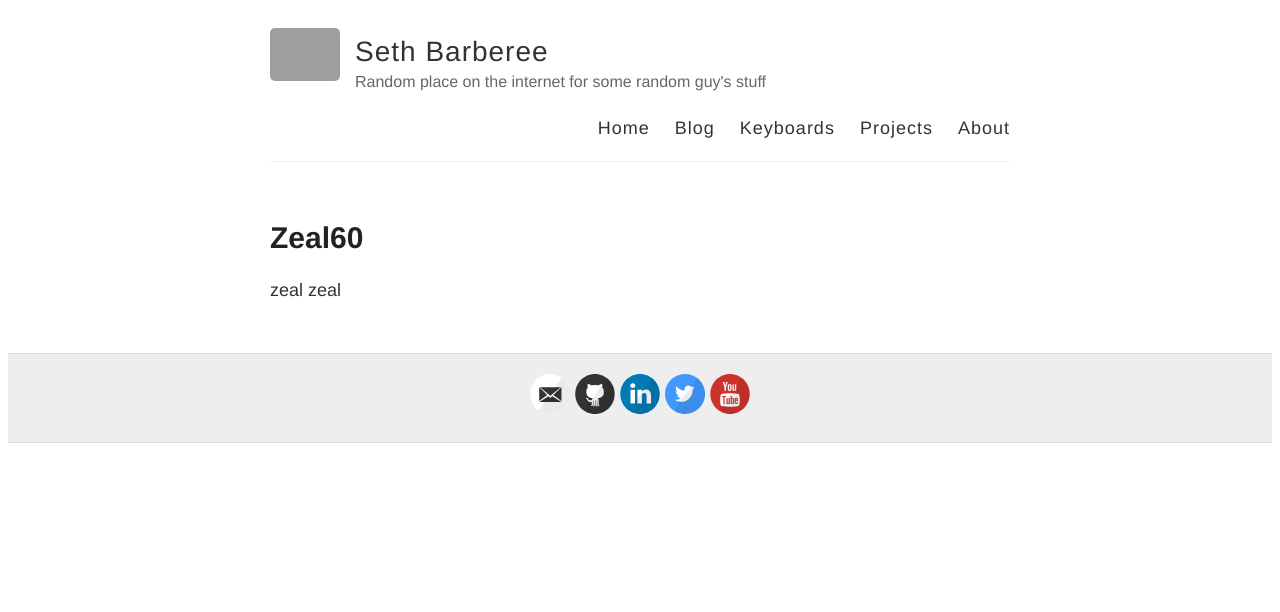
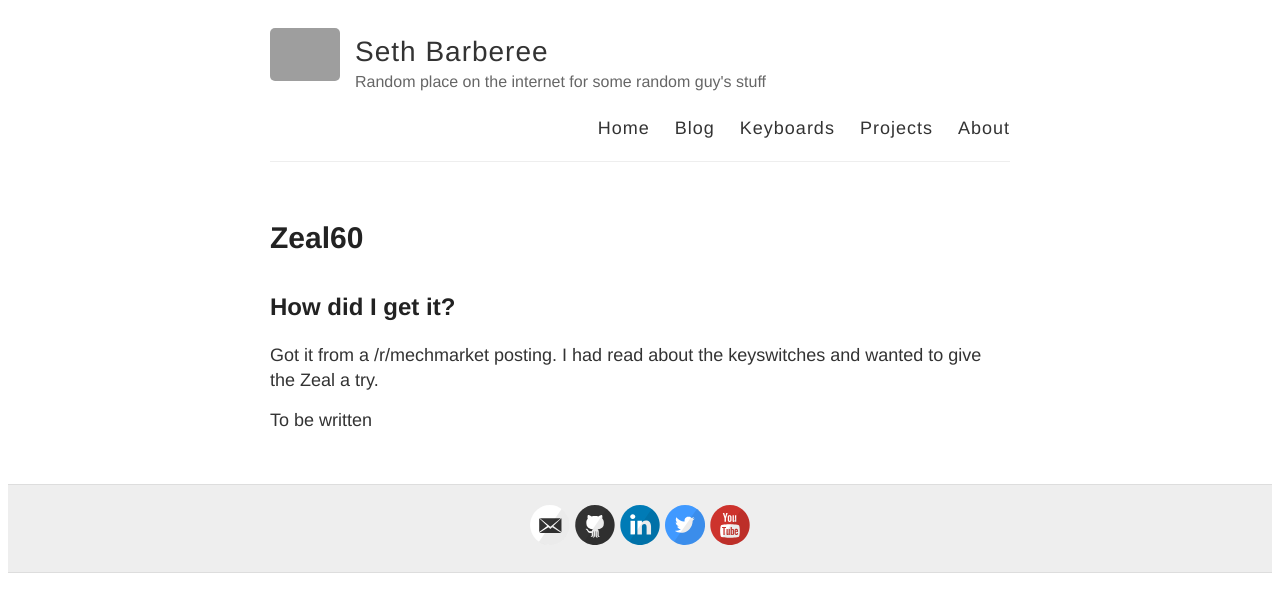
Before and after one commit to SethBarberee/sethbarberee.github.io, a Jekyll site: the page built from _keyboards/zeal60.md, in a window 1280 px wide. Shown: the top 612 px of the page. Built offline with Jekyll 4.4.1, drawn with Linux system fonts in a browser that asks for light colours; grey boxes are pictures that could not be loaded.

Commit message:
update keyboard info

```diff
--- a/_keyboards/zeal60.md
+++ b/_keyboards/zeal60.md
@@ -1,9 +1,13 @@
 ---
 layout: page
 title: "Zeal60"
-keyswitch: "Kailh Pro Purples"
+keyswitch: "Zealios"
 price: "$100"
 pics: N/A
 ---
 
-zeal zeal
+## How did I get it? ##
+Got it from a /r/mechmarket posting. I had read about the keyswitches and
+wanted to give the Zeal a try.
+
+To be written
```
Also changed, not shown: _keyboards/ergotravel.md (+3 -2 lines), _keyboards/iris.md (+3 -1 lines).
